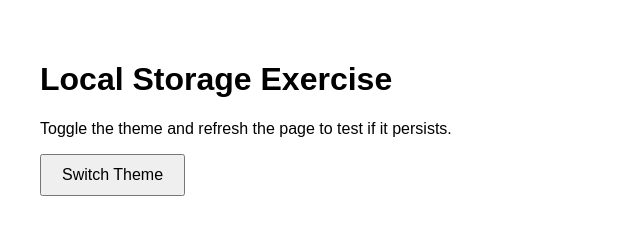
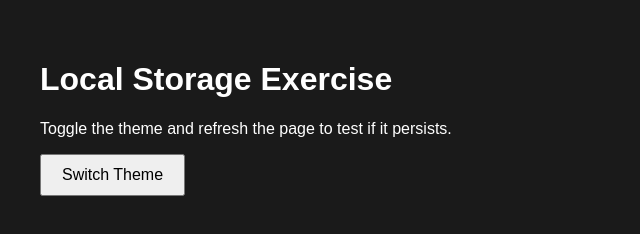
Before and after one commit to JohsuaLopez/SE251-Javascript, a plain HTML site: page Week 6 in class/index-3.html in a window 1280 px wide. Both pictures are taken after a click on the button "Switch Theme". Shown: the whole page, without its empty margins (0-640 px from the left). Drawn offline with Linux system fonts and the light colour scheme.

Commit message:
finished
added the event listener, that swaps the them, then saves the theme in a key value pair, and removes the dark theme from the page by removing the key value pair

```diff
--- a/Week 6 in class/index-3.html
+++ b/Week 6 in class/index-3.html
@@ -42,8 +42,23 @@
         const savedTheme = localStorage.getItem("savedTheme");
 
         if (savedTheme === "dark") {
-            document.body.classList.add("dark-theme")
+            document.body.classList.add("dark-theme");
         }
+
+        themeButton.addEventListener("click", function(){
+            document.body.classList.toggle("dark-theme");
+
+            if (document.body.classList.contains("dark-theme")){
+                console.log("Dark theme is active");
+                localStorage.setItem("savedTheme", "dark")
+            }
+            else{
+                localStorage.removeItem("savedTheme")
+            }
+
+        });
+
+
 
 
 
```
